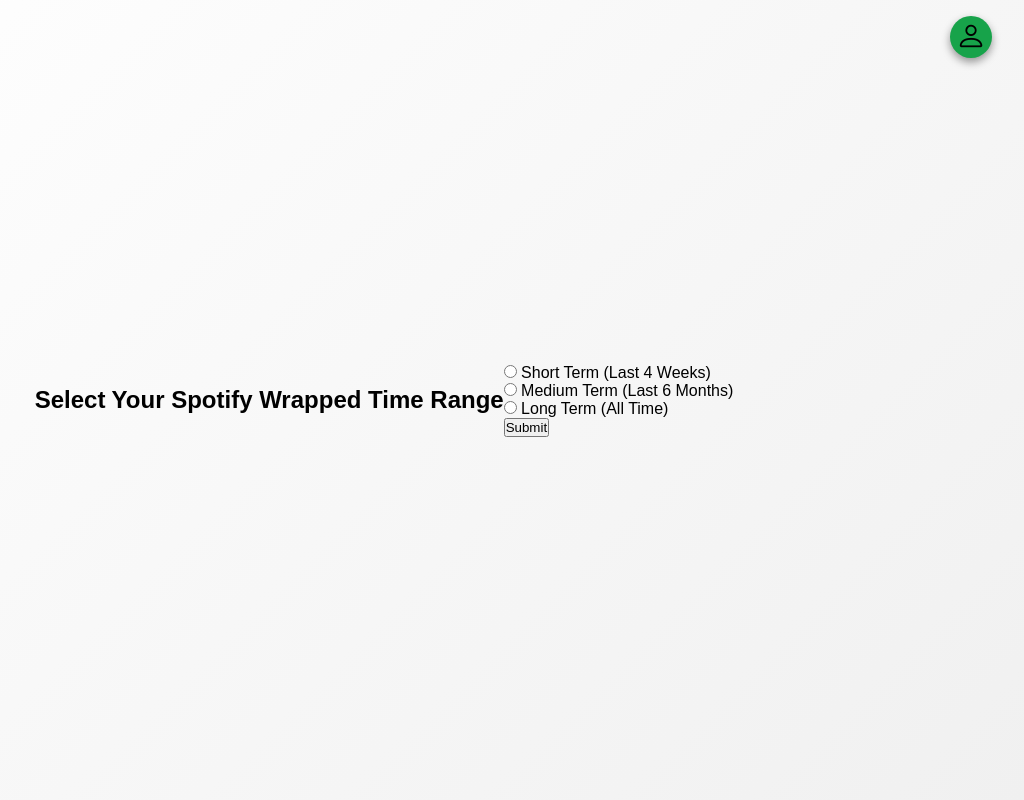
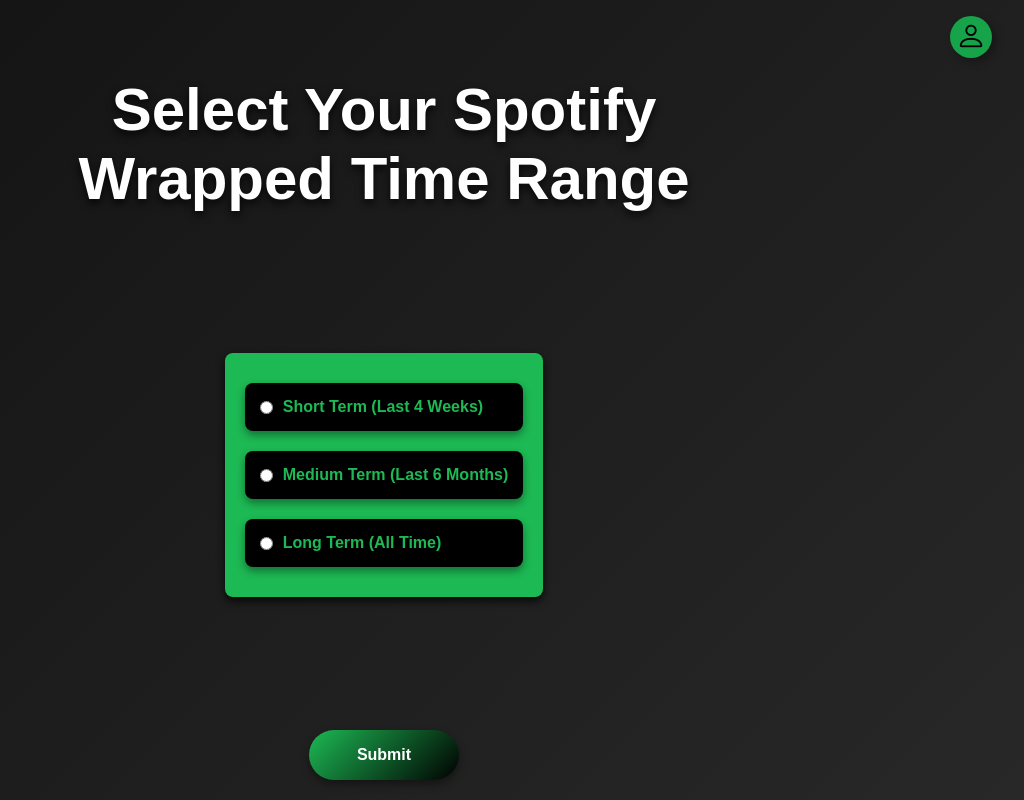
Before and after one commit to chokyler01/SpotifyWrapper, a Django app: page /choose_time/ in a window 1280 px wide. Shown: the whole page, without its empty margins (256-1280 px from the left). Run offline with Django 5.2, Linux system fonts and the light colour scheme; parts of the project's set-up code (start-up, migrations or seed data) failed here and were passed over.

Commit message:
finshed UI for wrapped and select time

```diff
--- a/Wrapped/static/css/styles.css
+++ b/Wrapped/static/css/styles.css
@@ -241,6 +241,86 @@ body.dark-mode #dark-mode-toggle {
 #length_title{
     text-align: center;
 }
+/* select time range page*/
+h2.timeRange {
+    color: #ffffff;
+    font-size:60px;
+    position: absolute;
+    top: 75px; /* Adjust this value to control the vertical position */
+    left: 50%; /* Center the title horizontally */
+    transform: translateX(-50%); /* Center the title horizontally */
+    text-align: center;
+    text-shadow: 0 4px 8px rgba(0, 0, 0, 0.8);
+}
+.timeRange {
+    color: #17a34a;
+    font-size: 60px;
+    position: absolute;
+    top: 75px;
+    left: 50%;
+    transform: translateX(-50%);
+    text-align: center;
+}
+
+.time-range-container {
+    display: flex;
+    flex-direction: column;
+    align-items: center;
+    margin-top: 150px; /* Adjust this for spacing below the title */
+    padding: 20px;
+    background-color: #1DB954;
+    border-radius: 8px;
+    max-width: 600px;
+    margin-left: auto;
+    margin-right: auto;
+    box-shadow: 0 4px 8px rgba(0, 0, 0, 0.8);
+}
+
+.time-box {
+    display: flex;
+    align-items: center;
+    padding: 15px;
+    margin: 10px 0;
+    width: 100%;
+    background-color: black;
+    border-radius: 8px;
+    color: #1DB954;
+    box-shadow: 0 4px 8px rgba(0, 0, 0, 0.4);
+    font-weight: bold;
+}
+
+.time-box input[type="radio"] {
+    margin-right: 10px;
+}
+.timeRange-button {
+    position: fixed;
+    bottom: 20px;
+    background: linear-gradient(135deg, #1DB954, black); /*gradient */
+    color: white;
+    padding: 10px 20px;
+    font-size: 16px;
+    font-weight: bold;
+    border: none;
+    border-radius: 25px;
+    cursor: pointer;
+    transition: all 0.3s ease;
+    box-shadow: 0 4px 8px rgba(0, 0, 0, 0.4); /* Add shadow for depth */
+    width: 150px; /* Consistent width for all buttons */
+    height: 50px; /* Consistent height for all buttons */
+    text-align: center;
+
+}
+.timeRange-button:hover {
+    background: linear-gradient(135deg, black, #1DB954); /* Reverse the gradient */
+    transform: scale(1.05);
+    box-shadow: 0 6px 12px rgba(0, 0, 0, 0.3);
+}
+
+.timeRange-button:active {
+    background: linear-gradient(135deg, #17a34a, black); /* Slightly darker */
+    transform: scale(0.98); /* Pressed effect */
+}
+
 .profile-icon {
     position: absolute;
     top: 1em; /* Position at the top left corner */
@@ -253,7 +333,7 @@ body.dark-mode #dark-mode-toggle {
     display: flex;
     align-items: center;
     justify-content: center;
-    box-shadow: 0 4px 8px rgba(0, 0, 0, 0.4)
+    box-shadow: 4px 4px 8px rgba(0, 0, 0, 0.3);
 
 }
 .profile-icon .bi-person {
@@ -322,7 +402,7 @@ body.dark-mode #dark-mode-toggle {
 
 /* for wrapped top songs */
 body.top-songs-page {
-    background: linear-gradient(rgba(251, 136,136, 0.8),rgba(211, 96, 96, 0.8)); /* To avoid any other body backgrounds interfering */
+    background: radial-gradient(#DDA0DD,rgba(211, 96, 96, 0.8)); /* To avoid any other body backgrounds interfering */
 }
 /* General Page Styling */
 body.topSongs {
@@ -389,6 +469,7 @@ h3.topSongs {
     border-radius: 8px;
     width: 100px;
     height: 80px;
+    box-shadow: 4px 4px 8px rgba(0, 0, 0, 0.3);
 }
 
 /* Song Title and Artist Styling */
@@ -466,7 +547,7 @@ h2.topArtists {
     height: 120px;
     border-radius: 50%;
     overflow: hidden;
-    box-shadow: 0 4px 6px rgba(0, 0, 0, 0.3);
+    box-shadow: 4px 4px 8px rgba(0, 0, 0, 0.3);;
 }
 
 .artist-box_topArtists img {
@@ -503,7 +584,7 @@ h2.topArtists {
 }
 /* Page background for top albums */
 body.top-albums-page {
-    background: linear-gradient(135deg, #ffd700, #ffa500);
+    background: radial-gradient(#FFDB58, #ffa500);
     color: #ffffff;
     display: flex;
     align-items: center;
--- a/Wrapped/templates/choose_time.html
+++ b/Wrapped/templates/choose_time.html
@@ -1,3 +1,4 @@
+{% load static %}
 <!DOCTYPE html>
 <html lang="en">
 <head>
@@ -8,28 +9,30 @@
     <link rel="stylesheet" href="{% static 'css/styles.css' %}">
    <link rel="stylesheet" href="https://cdn.jsdelivr.net/npm/bootstrap-icons/font/bootstrap-icons.css">
 </head>
-<body>
+<link rel="stylesheet" href="{% static 'css/styles.css' %}">
+<body class = "dark-mode">
+   <h2 class="timeRange">Select Your Spotify Wrapped Time Range</h2>
 <a href="{% url 'profile' %}" class="profile-icon" aria-label="View Profile">
     <i class="bi bi-person"></i>
 </a>
-   <h2>Select Your Spotify Wrapped Time Range</h2>
-
 
    <form method="POST" action="{% url 'choose_wrap_time' %}">
        {% csrf_token %}
-       <div>
+        <div class="time-range-container">
+           <div class="time-box">
                <input type="radio" id="short" name="time_range" value="short_term" required>
                <label for="short">Short Term (Last 4 Weeks)</label>
            </div>
-       <div>
+           <div class="time-box">
                <input type="radio" id="medium" name="time_range" value="medium_term">
                <label for="medium">Medium Term (Last 6 Months)</label>
            </div>
-       <div>
+           <div class="time-box">
                <input type="radio" id="long" name="time_range" value="long_term">
                <label for="long">Long Term (All Time)</label>
            </div>
-       <button type="submit">Submit</button>
+           <button class="timeRange-button" type="submit">Submit</button>
+        </div>
    </form>
 </body>
 </html>
--- a/Wrapped/templates/wraps.html
+++ b/Wrapped/templates/wraps.html
@@ -21,11 +21,12 @@
        </a>
     </body>
 
-<body class="top-songs-page">
+
 
 
 <!-- Link to the user's profile -->
 {% elif step == 2 %}
+    <body class="top-songs-page">
 <a href="{% url 'profile' %}" class="profile-icon" aria-label="View Profile">
     <i class="bi bi-person"></i>
 </a>
```
Also changed, not shown: db.sqlite3. Lines whose indentation alone changed are shown as unchanged.
